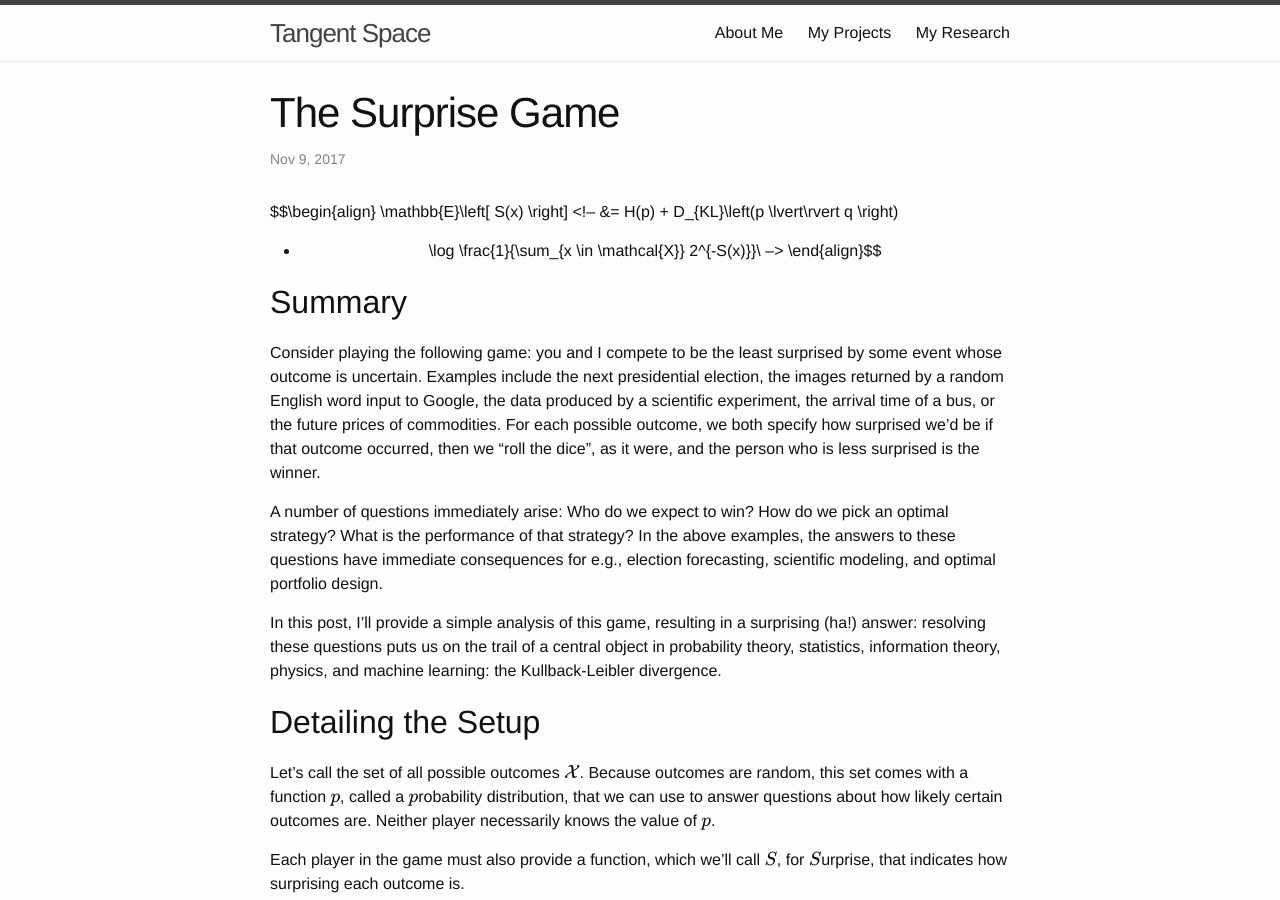
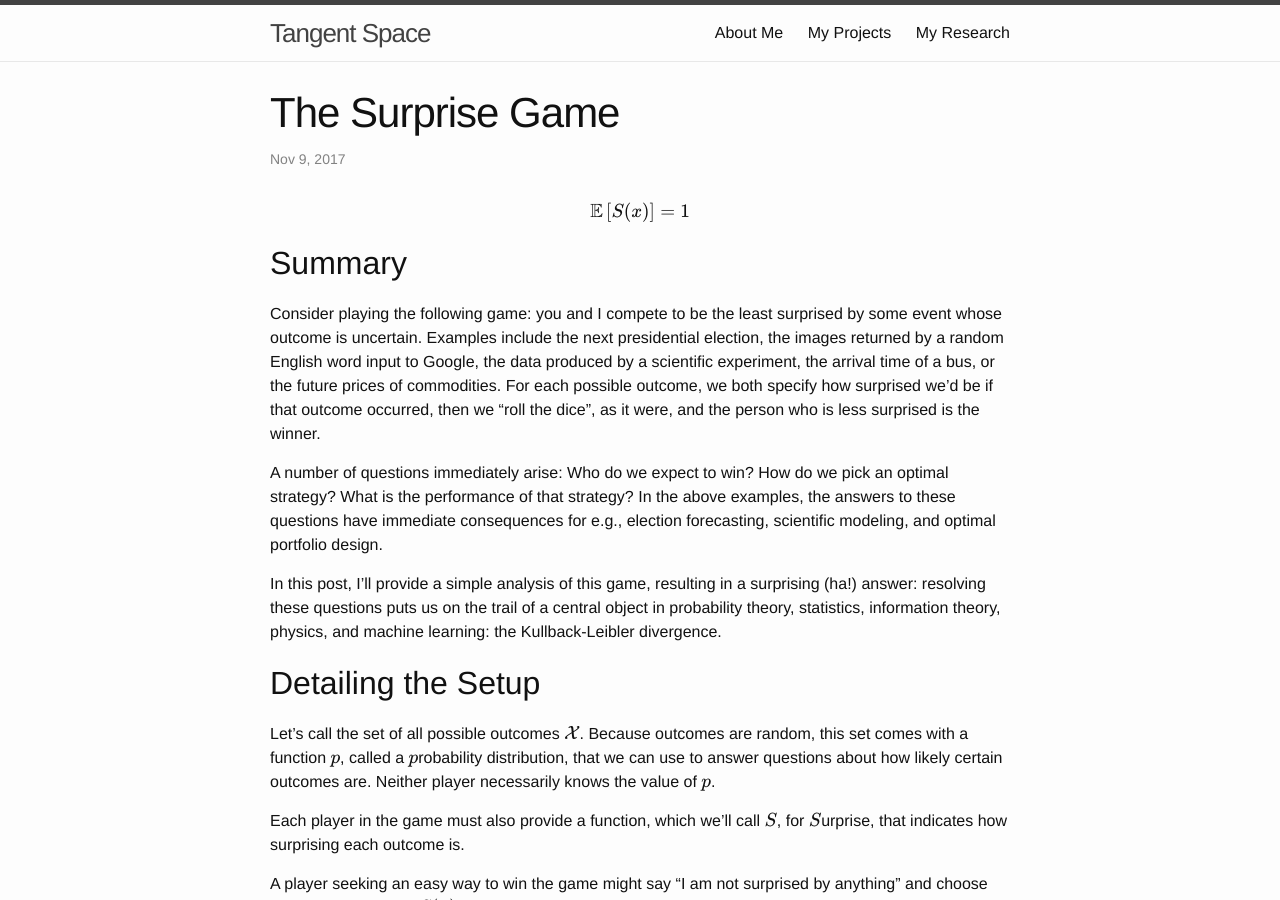
Before and after one commit to charlesfrye/charlesfrye.github.io, a Jekyll site: the page built from _posts/2017-11-09-the-surprise-game.markdown, in a window 1280 px wide and 900 px high. Built offline with Jekyll 4.4.1, drawn with Linux system fonts in a browser that asks for light colours; formulas are drawn with MathJax 3.

Commit message:
better test of broken pullout latex

```diff
--- a/_posts/2017-11-09-the-surprise-game.markdown
+++ b/_posts/2017-11-09-the-surprise-game.markdown
@@ -7,9 +7,7 @@ category: stats
 <script type="text/javascript" src="http://cdn.mathjax.org/mathjax/latest/MathJax.js?config=TeX-AMS-MML_HTMLorMML"></script>
 
 $$\begin{align}
-\mathbb{E}\left[ S(x) \right] <!--
-&= H(p) + D_{KL}\left(p \lvert\rvert q \right)
-+ \log \frac{1}{\sum_{x \in \mathcal{X}} 2^{-S(x)}}\\ -->
+\mathbb{E}\left[ S(x) \right] &= 1
 \end{align}$$ <!--_ -->
 {: style="text-align: center"}
 
```
